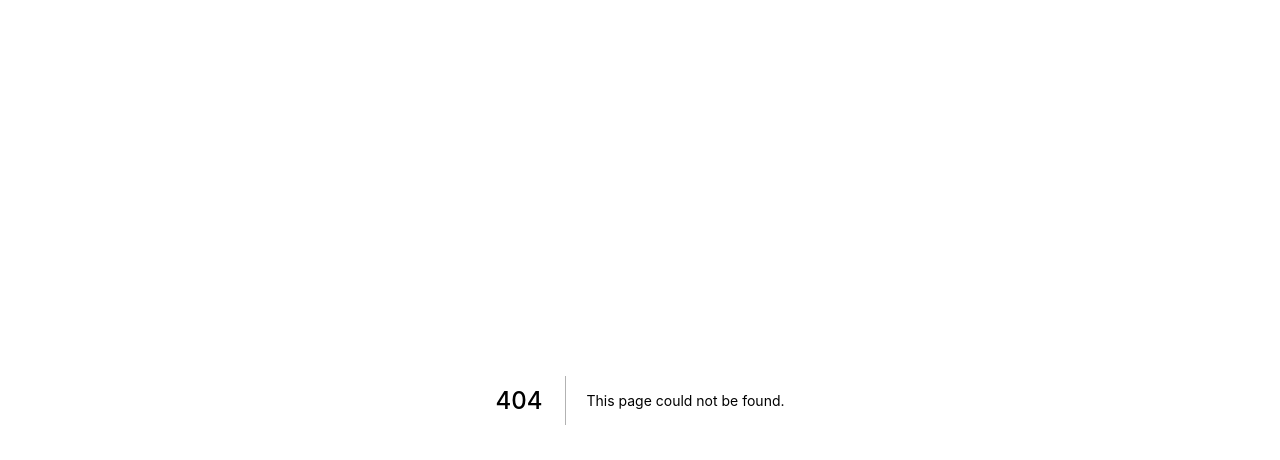
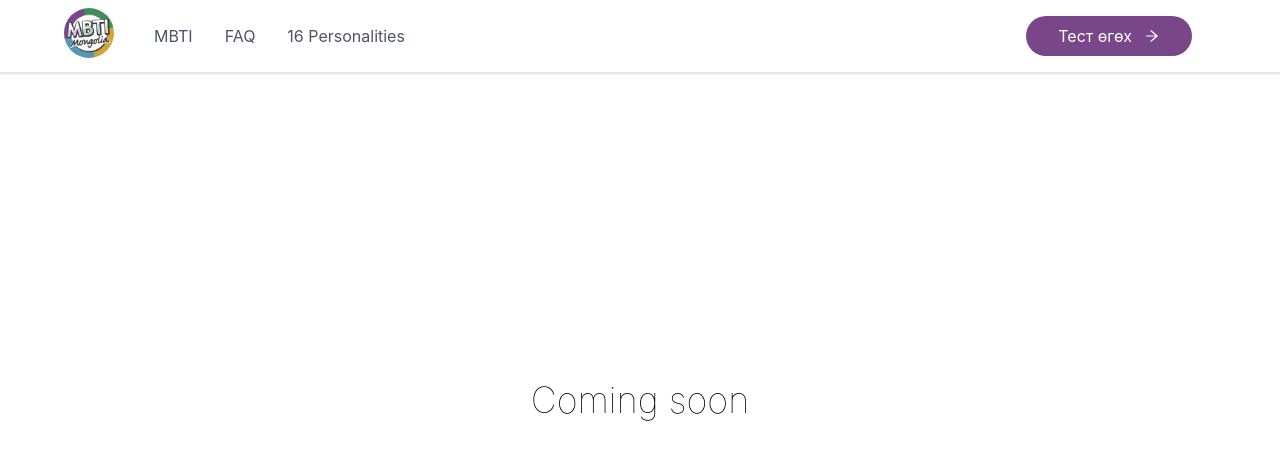
Before and after one commit to bilguudeiblgd/mbti_test, a Next.js app: page /personalities in a window 1280 px wide. Before the commit this address had no page. Shown: the top 460 px of the page. Built offline with nearby package versions, Linux system fonts and the light colour scheme.

Commit message:
personality page addition,

```diff
--- a/components/common/Navbar.js
+++ b/components/common/Navbar.js
@@ -40,6 +40,11 @@ export default function Navbar() {
             <li className={"ml-8 hidden md:block"}>
               <Link href="/faq">
                 <a className={"text-gray-600 hover:text-black"}>FAQ</a>
+              </Link>
+            </li>
+            <li className={"ml-8 hidden md:block"}>
+              <Link href="/personalities">
+                <a className={"text-gray-600 hover:text-black"}>16 Personalities</a>
               </Link>
             </li>
           </div>
--- a/pages/faq.js
+++ b/pages/faq.js
@@ -16,8 +16,9 @@ export default function Faq() {
   return (
     <div>
       <Navbar />
+
       <div className={"container mx-auto lg:px-16 md:px-12 sm:px-4 px-4 mt-12"}>
-        <div className={"max-w-lg mx-auto mt-12 mb-36"}>
+        <div className={"max-w-lg mx-auto mt-12"}>
         <h1 className={"text-3xl text-center mb-12 font-bold text-[#b358ce]"}>
             Түгээмэл асуултууд
           </h1>
@@ -112,8 +113,9 @@ export default function Faq() {
             </p>
           </div>
         </div>
+
       </div>
-        <div className={"mt-12"}>
+        <div className={"mt-40"}>
         <Footer />
         </div>
 
--- /dev/null
+++ b/pages/personalities.js
@@ -0,0 +1,20 @@
+import React from 'react'
+import Navbar from '../components/common/Navbar';
+import Footer from '../components/common/Footer';
+const Personalities = () => {
+    return (
+        <div>
+            <Navbar />
+
+                <div className={"absolute top-1/2 left-1/2 -translate-x-1/2 -translate-y-1/2"}>
+
+                    <h1 className={"text-4xl font-thin"}>Coming soon</h1>
+
+
+                </div>
+
+
+        </div>
+    )
+}
+export default Personalities;
```
